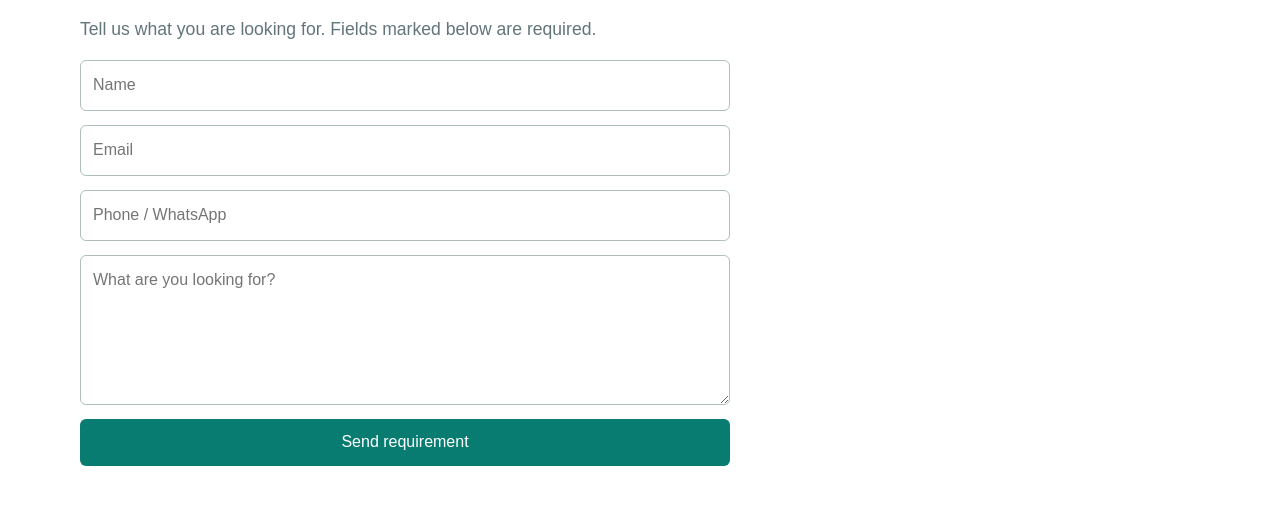
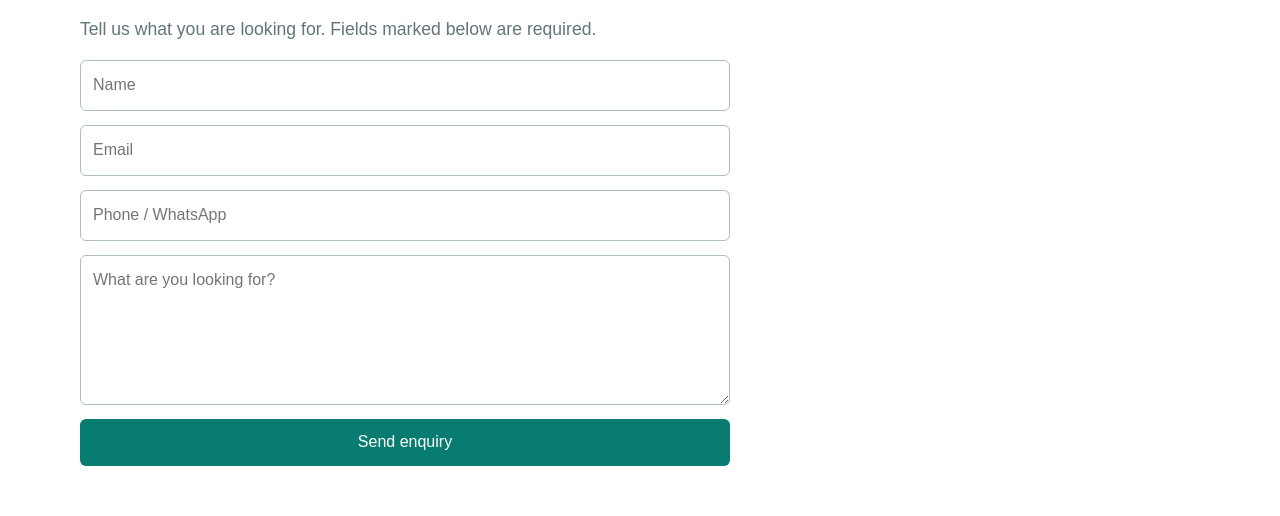
Before and after one commit to inyourservice247/revabiocare, a Next.js app: page /contact in a window 1280 px wide. Shown: the part 228-744 px from the top of the page. Built offline with nearby package versions, Linux system fonts and the light colour scheme.

Commit message:
Clarify enquiry submission state

```diff
--- a/app/(public)/contact/page.tsx
+++ b/app/(public)/contact/page.tsx
@@ -1,2 +1,23 @@
-'use client'; import { useState } from 'react';
-export default function Contact(){const [state,setState]=useState('');async function submit(e:React.FormEvent<HTMLFormElement>){e.preventDefault();setState('');const r=await fetch('/api/enquiries',{method:'POST',body:new FormData(e.currentTarget)});if(r.ok){e.currentTarget.reset();setState('Thank you. Your requirement has been received.')}else setState('We could not submit your requirement. Please try again.')}return <main className="shell page"><h1>Send a Requirement</h1><p className="lede">Tell us what you are looking for. Fields marked below are required.</p><form className="form" onSubmit={submit}><input name="name" required placeholder="Name"/><input name="email" required type="email" placeholder="Email"/><input name="phone" required placeholder="Phone / WhatsApp"/><textarea name="requirement" required placeholder="What are you looking for?"/><input name="website" tabIndex={-1} autoComplete="off" style={{display:'none'}}/><button className="button">Send requirement</button>{state&&<p className="notice">{state}</p>}</form></main>}
+'use client';
+import { useState } from 'react';
+
+export default function Contact() {
+  const [status, setStatus] = useState<'idle' | 'sending' | 'success' | 'error'>('idle');
+
+  async function submit(event: React.FormEvent<HTMLFormElement>) {
+    event.preventDefault();
+    if (status === 'sending') return;
+    const form = event.currentTarget;
+    setStatus('sending');
+    try {
+      const response = await fetch('/api/enquiries', { method: 'POST', body: new FormData(form) });
+      if (!response.ok) throw new Error('Submission failed');
+      form.reset();
+      setStatus('success');
+    } catch {
+      setStatus('error');
+    }
+  }
+
+  return <main className="shell page"><h1>Send a Requirement</h1><p className="lede">Tell us what you are looking for. Fields marked below are required.</p><form className="form" onSubmit={submit} aria-busy={status === 'sending'}><input name="name" required placeholder="Name"/><input name="email" required type="email" placeholder="Email"/><input name="phone" required placeholder="Phone / WhatsApp"/><textarea name="requirement" required placeholder="What are you looking for?"/><input name="website" tabIndex={-1} autoComplete="off" style={{display:'none'}}/><button className="button" disabled={status === 'sending'}>{status === 'sending' ? 'Sending...' : 'Send enquiry'}</button>{status === 'success' && <div className="notice" role="status" aria-live="polite"><strong>Thank you. Your enquiry has been received.</strong><br/>We will contact you shortly.</div>}{status === 'error' && <p className="error" role="alert">We couldn&apos;t send your enquiry. Please try again or contact us directly.</p>}</form></main>;
+}
```
